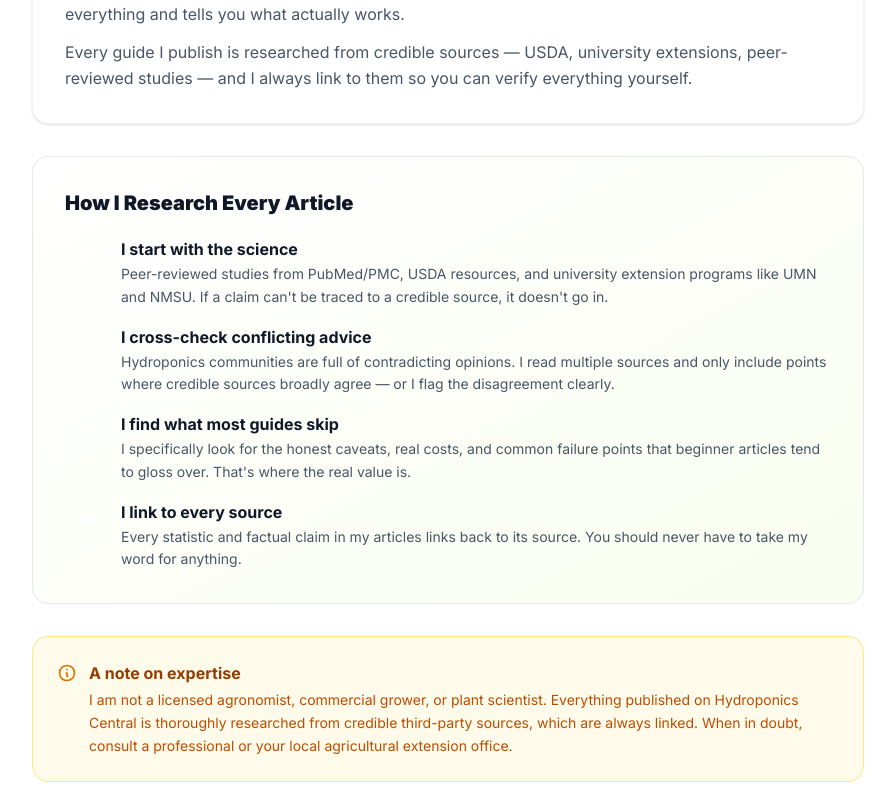
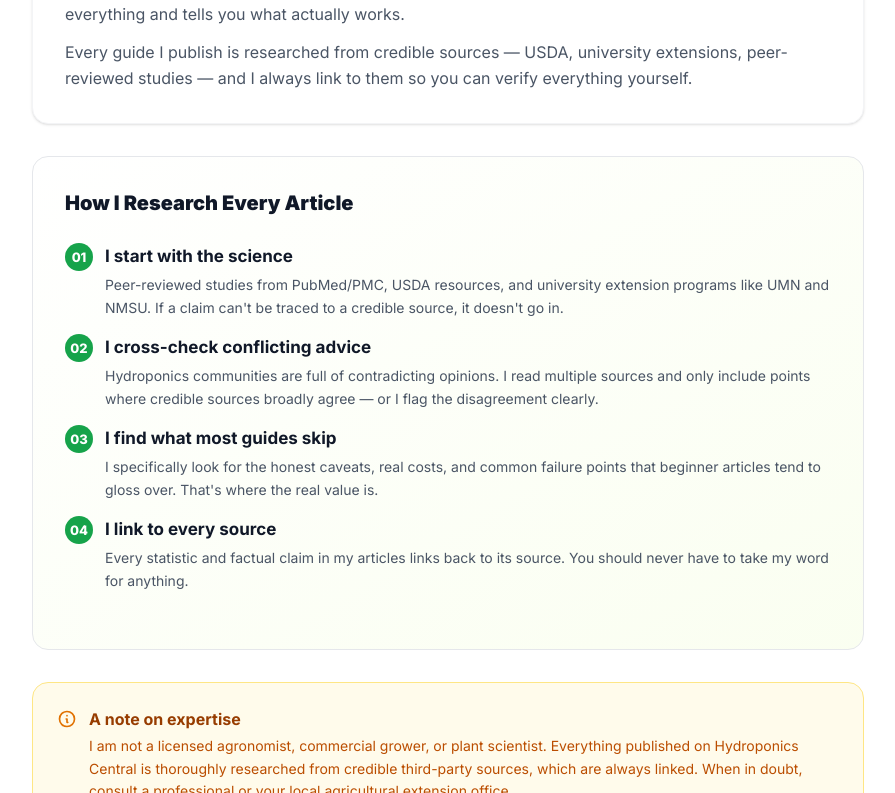
Before and after one commit to Sick-Carlito/my-hydroponics-blog, a Next.js app: page /author/carl in a window 1280 px wide. Shown: the part 530-1323 px from the top of the page, without its empty margins (192-1087 px from the left). Built offline with nearby package versions, Linux system fonts and the light colour scheme; no server answers.

Commit message:
Move blog CSS to @layer base to prevent purging on Vercel; fix author page research steps to use same CSS classes

```diff
--- a/app/author/carl/page.tsx
+++ b/app/author/carl/page.tsx
@@ -102,24 +102,22 @@ export default async function AuthorPage() {
           {/* How I Research */}
           <div className="bg-gradient-to-br from-vegetation-50 to-lime-50/60 rounded-2xl border border-vegetation-100 p-8">
             <h2 className="text-xl font-black text-gray-900 mb-5">How I Research Every Article</h2>
-            <div className="space-y-4">
+            <ol className="blog-ol">
               {[
                 { step: '01', title: 'I start with the science', desc: 'Peer-reviewed studies from PubMed/PMC, USDA resources, and university extension programs like UMN and NMSU. If a claim can\'t be traced to a credible source, it doesn\'t go in.' },
                 { step: '02', title: 'I cross-check conflicting advice', desc: 'Hydroponics communities are full of contradicting opinions. I read multiple sources and only include points where credible sources broadly agree — or I flag the disagreement clearly.' },
                 { step: '03', title: 'I find what most guides skip', desc: 'I specifically look for the honest caveats, real costs, and common failure points that beginner articles tend to gloss over. That\'s where the real value is.' },
                 { step: '04', title: 'I link to every source', desc: 'Every statistic and factual claim in my articles links back to its source. You should never have to take my word for anything.' },
               ].map(({ step, title, desc }) => (
-                <div key={step} className="flex gap-4">
-                  <div className="flex-shrink-0 w-10 h-10 rounded-xl bg-vegetation-500 text-white flex items-center justify-center text-xs font-black">
-                    {step}
-                  </div>
+                <li key={step} className="blog-li">
+                  <span className="blog-number">{step}</span>
                   <div>
                     <p className="font-bold text-gray-900 mb-0.5">{title}</p>
                     <p className="text-gray-600 text-sm leading-relaxed">{desc}</p>
                   </div>
-                </div>
+                </li>
               ))}
-            </div>
+            </ol>
           </div>
 
           {/* Disclaimer */}
--- a/app/globals.css
+++ b/app/globals.css
@@ -397,7 +397,8 @@ html {
   animation: bounce-slow 3s ease-in-out infinite;
 }
 
-/* ── Blog post content list styles ── */
+/* ── Blog post content styles — kept in @layer base so they are never purged ── */
+@layer base {
   .blog-ul {
     margin: 1.5rem 0;
     padding: 0;
@@ -445,7 +446,6 @@ html {
     margin-top: 2px;
   }
 
-/* ── Pros / Cons boxes ── */
   .blog-pros-cons-wrapper {
     display: flex;
     flex-wrap: wrap;
@@ -551,3 +551,4 @@ html {
     font-weight: 900;
     margin-top: 1px;
   }
+}
```
Lines whose indentation alone changed are shown as unchanged.
